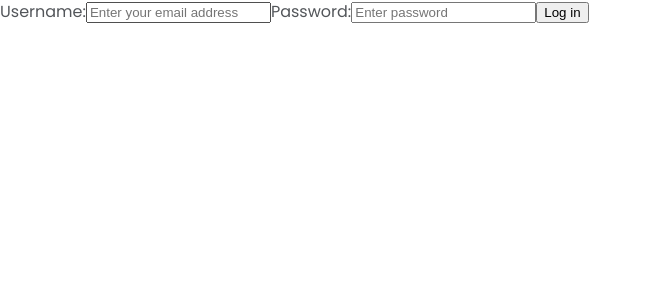
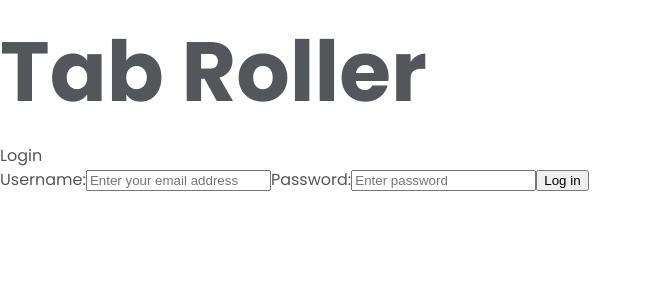
Before and after one commit to FelipeGomesOo/tab-roller, a Next.js app: page /login in a window 1280 px wide. Shown: the top 300 px of the page, without its empty margins (0-651 px from the left). Built offline with nearby package versions, Linux system fonts and the light colour scheme.

Commit message:
Header created

```diff
--- a/app/layout.tsx
+++ b/app/layout.tsx
@@ -1,5 +1,6 @@
 import type { Metadata } from 'next'
 import '/styles/styles.scss';
+import { Header } from './ui/Header';
 
 export const metadata: Metadata = {
   title: 'Tab Roller',
@@ -13,7 +14,10 @@ export default function RootLayout({
 }) {
   return (
     <html lang="en">
-      <body>{children}</body>
+      <body>
+        <Header />
+        {children}
+      </body>
     </html>
   )
 }
--- a/app/lib/actions.ts
+++ b/app/lib/actions.ts
@@ -43,8 +43,8 @@ export async function createSong(formData: FormData) {
         },
       })
 
-      revalidatePath('/song');
-      redirect('/song');
+      revalidatePath('/');
+      redirect('/');
 
 
 }
--- a/app/login/page.tsx
+++ b/app/login/page.tsx
@@ -1,5 +1,4 @@
 import LoginForm from "@/app/ui/login/LoginForm";
-import { getUserByEmail } from '@/app/lib/data';
 
 export default async function  LoginPage() {
   return (
--- a/app/page.tsx
+++ b/app/page.tsx
@@ -1,7 +1,7 @@
 export default function Home() {
   return (
     <main>
-         <a href="song">Go to song</a>
+         <a href="songName">Go to song</a>
     </main>
   )
 }
--- /dev/null
+++ b/app/ui/Header.tsx
@@ -0,0 +1,11 @@
+ import Link from "next/link"
+
+ export function Header() {
+    return (
+      <header className="Header">
+        <h1>Tab Roller</h1>
+        <nav>
+            <Link href="/login">Login</Link>
+        </nav>
+      </header>
+  )}
```
